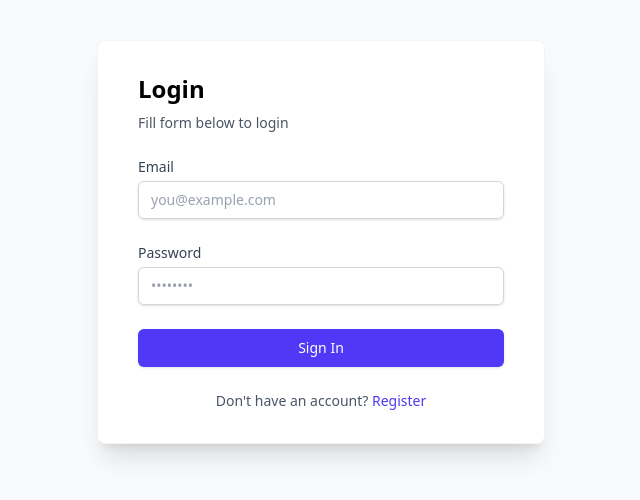
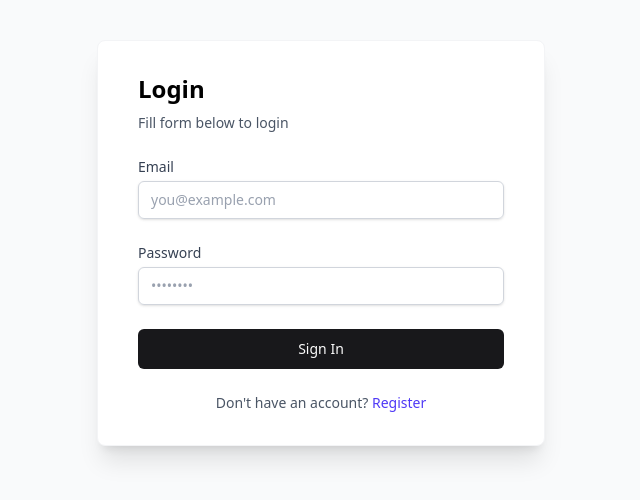
Before and after one commit to IhsanJati/thinknote-react-note-app, a React (Vite) app: page /login in a window 1280 px wide. Shown: the top 500 px of the page, without its empty margins (319-959 px from the left). Built offline with nearby package versions, Linux system fonts and the light colour scheme.

Commit message:
fix: adjust button color

```diff
--- a/src/components/Button.tsx
+++ /dev/null
@@ -1,11 +0,0 @@
-import { Plus } from "lucide-react";
-import { Link } from "react-router-dom";
-
-export const AddNoteButton = () => {
-  return (
-    <Link to="/create" className="inline-flex items-center justify-center rounded-md text-sm font-medium bg-zinc-900 text-zinc-50 hover:bg-zinc-900/90 h-10 px-4 py-2">
-      <Plus className="mr-2 h-4 w-4" />
-      Add
-    </Link>
-  );
-};
--- a/src/components/LoginForm.tsx
+++ b/src/components/LoginForm.tsx
@@ -5,7 +5,7 @@ import { loginSchema, type LoginFormValues } from "../lib/zod";
 import { useAuth } from "../contexts/AuthContext";
 
 const LoginForm = () => {
-  const {login} = useAuth();
+  const { login } = useAuth();
   const navigate = useNavigate();
 
   const {
@@ -22,7 +22,7 @@ const LoginForm = () => {
         email: values.email,
         password: values.password,
       });
-      console.log("Redirect login succes")
+      console.log("Redirect login succes");
       navigate("/");
     } catch {
       alert("Login failed");
@@ -30,7 +30,7 @@ const LoginForm = () => {
   };
 
   const inputStyle = `appearance-none block w-full px-3 py-2 border rounded-md shadow-sm placeholder-gray-400
-    focus:outline-none focus:ring-indigo-500 focus:border-indigo-500 sm:text-sm`;
+    focus:outline-none focus:ring-gray-500 focus:border-gray-500 sm:text-sm`;
 
   return (
     <form onSubmit={handleSubmit(onSubmit)} className="space-y-6">
@@ -74,7 +74,7 @@ const LoginForm = () => {
       <button
         type="submit"
         disabled={isSubmitting}
-        className="w-full flex justify-center py-2 px-4 border border-transparent rounded-md shadow-sm text-sm font-medium text-white bg-indigo-600 hover:bg-indigo-700 focus:outline-none focus:ring-2 focus:ring-offset-2 focus:ring-indigo-500 disabled:opacity-50 disabled:cursor-not-allowed transition-colors cursor-pointer"
+        className="w-full flex items-center justify-center rounded-md text-sm font-medium bg-zinc-900 text-zinc-50 hover:bg-zinc-900/90 h-10 px-4 py-2 cursor-pointer disabled:opacity-50 disabled:cursor-not-allowed transition-colors"
       >
         {isSubmitting ? "Signing in..." : "Sign In"}
       </button>
--- a/src/components/RegisterForm.tsx
+++ b/src/components/RegisterForm.tsx
@@ -1,7 +1,7 @@
 import { useForm } from "react-hook-form";
 import { zodResolver } from "@hookform/resolvers/zod";
 import { registerUser } from "../lib/data";
-import { useNavigate } from "react-router-dom";
+import { Link, useNavigate } from "react-router-dom";
 import { registerSchema, type RegisterFormValues } from "../lib/zod";
 
 const RegisterForm = () => {
@@ -29,7 +29,7 @@ const RegisterForm = () => {
   };
 
   const inputStyle = `appearance-none block w-full px-3 py-2 border rounded-md shadow-sm placeholder-gray-400
-    focus:outline-none focus:ring-indigo-500 focus:border-indigo-500 sm:text-sm`;
+    focus:outline-none focus:ring-gray-500 focus:border-gray-500 sm:text-sm`;
 
   return (
     <form onSubmit={handleSubmit(onSubmit)} className="space-y-6">
@@ -106,19 +106,19 @@ const RegisterForm = () => {
       <button
         type="submit"
         disabled={isSubmitting}
-        className="w-full flex justify-center py-2 px-4 border border-transparent rounded-md shadow-sm text-sm font-medium text-white bg-indigo-600 hover:bg-indigo-700 focus:outline-none focus:ring-2 focus:ring-offset-2 focus:ring-indigo-500 disabled:opacity-50 disabled:cursor-not-allowed transition-colors cursor-pointer"
+        className="w-full flex items-center justify-center rounded-md text-sm font-medium bg-zinc-900 text-zinc-50 hover:bg-zinc-900/90 h-10 px-4 py-2 cursor-pointer disabled:opacity-50 disabled:cursor-not-allowed transition-colors"
       >
         {isSubmitting ? "Registering..." : "Register"}
       </button>
 
       <p className="text-center text-sm text-gray-600">
         Already have an account?{" "}
-        <a
-          href="/login"
+        <Link
+          to="/login"
           className="font-medium text-indigo-600 hover:text-indigo-500"
         >
           Login
-        </a>
+        </Link>
       </p>
     </form>
   );
```
